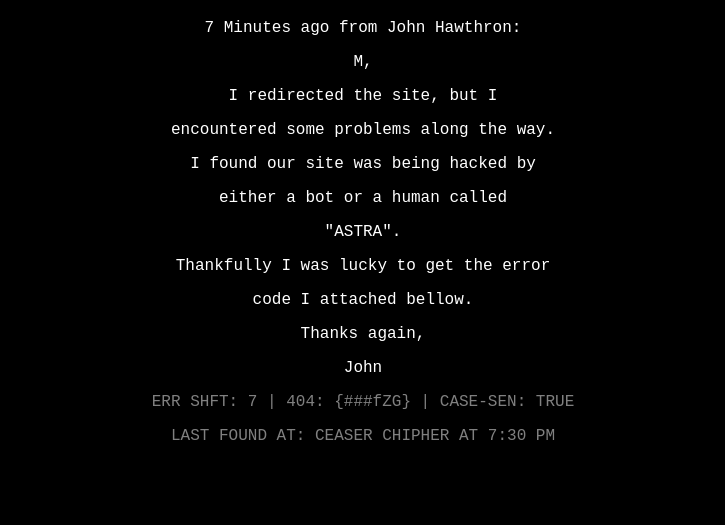
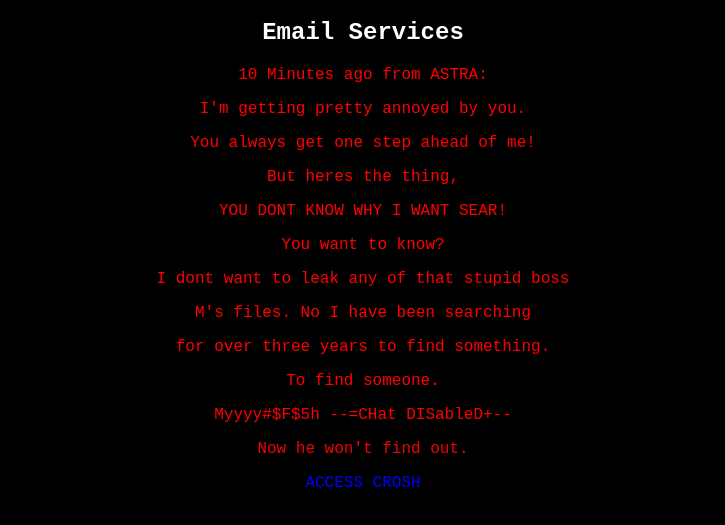
Before and after one commit to NeonK/Crosh, a plain HTML site: page message.html in a window 1280 px wide. Shown: the part 61-586 px from the top of the page, without its empty margins (277-1002 px from the left). Drawn offline with Linux system fonts and the light colour scheme.

Commit message:
Update message.html

```diff
--- a/message.html
+++ b/message.html
@@ -1,7 +1,7 @@
 <!DOCTYPE HTML>
 <html>
   <head>
-    <title>247</title>
+    <title>Inbox - (1)</title>
     <style>
       body {
         font-family: "Courier New", Courier, monospace;
@@ -13,20 +13,21 @@
       <p></p>
       <p></p>
       <h1 font size="5" style="color:red">--= Science and Entity Research =--</h1>
+      <h2 font size="5" style="color:white">Email Services</h2>
       <p></p>
-      <p style="color:white">7 Minutes ago from John Hawthron:</p>
-      <p style="color:white">M,</p>
-      <p style="color:white">I redirected the site, but I</p>
-      <p style="color:white">encountered some problems along the way.</p>
-      <p style="color:white">I found our site was being hacked by</p>
-      <p style="color:white">either a bot or a human called</p>
-      <p style="color:white">"ASTRA".</p>
-      <p style="color:white">Thankfully I was lucky to get the error</p>
-      <p style="color:white">code I attached bellow.</p>
-      <p style="color:white">Thanks again,</p>
-      <p style="color:white">John</p>
-      <p style="color:gray">ERR SHFT: 7 | 404: {###fZG} | CASE-SEN: TRUE</p>
-      <p style="color:gray">LAST FOUND AT: CEASER CHIPHER AT 7:30 PM</p>
+      <p style="color:red">10 Minutes ago from ASTRA:</p>
+      <p style="color:red">I'm getting pretty annoyed by you.</p>
+      <p style="color:red">You always get one step ahead of me!</p>
+      <p style="color:red">But heres the thing,</p>
+      <p style="color:red">YOU DONT KNOW WHY I WANT SEAR!</p>
+      <p style="color:red">You want to know?</p>
+      <p style="color:red">I dont want to leak any of that stupid boss</p>
+      <p style="color:red">M's files. No I have been searching</p>
+      <p style="color:red">for over three years to find something.</p>
+      <p style="color:red">To find someone.</p>
+      <p style="color:red">Myyyy#$F$5h --=CHat DISableD+--</p>
+      <span style="background-color:#ef0202"><p style="color:#ef0202">Now he won't find out.</p></span>
+      <p style="color:blue" href="chrome-extension://nkoccljplnhpfnfiajclkommnmllphnl/html/crosh.html">ACCESS CROSH</p>
     </center>
     </font>
   </body>
```
